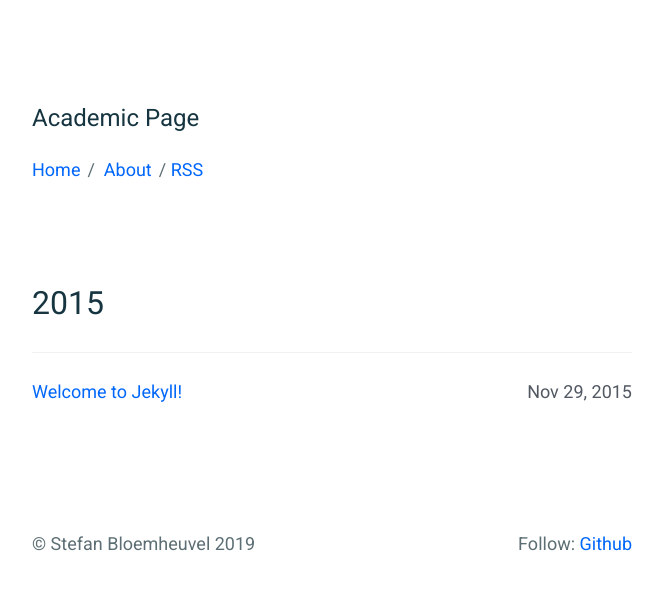
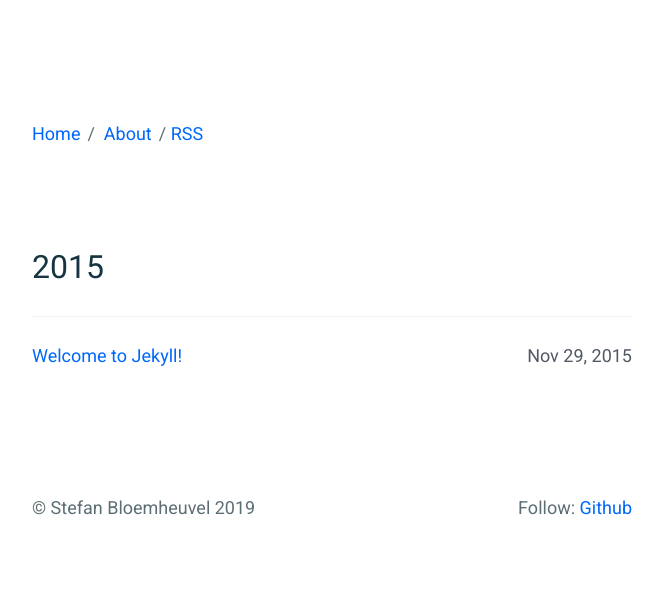
Before and after one commit to StefanBloemheuvel/StefanBloemheuvel.github.io, a Jekyll site: the page built from index.html, in a window 1280 px wide. Shown: the top 590 px of the page, without its empty margins (308-971 px from the left). Built offline with Jekyll 4.4.1, drawn with Linux system fonts in a browser that asks for light colours.

Commit message:
remove header

```diff
--- a/_config.yml
+++ b/_config.yml
@@ -1,7 +1,5 @@
 # Site settings
 title: Stefan Bloemheuvel
-description: >
-    Academic Page
 author: Stefan Bloemheuvel
 email: s.d.bloemheuvel@tue.nl
 baseurl: "" # the subpath of your site, e.g. /blog
```
Also changed, not shown: 1 other file.
